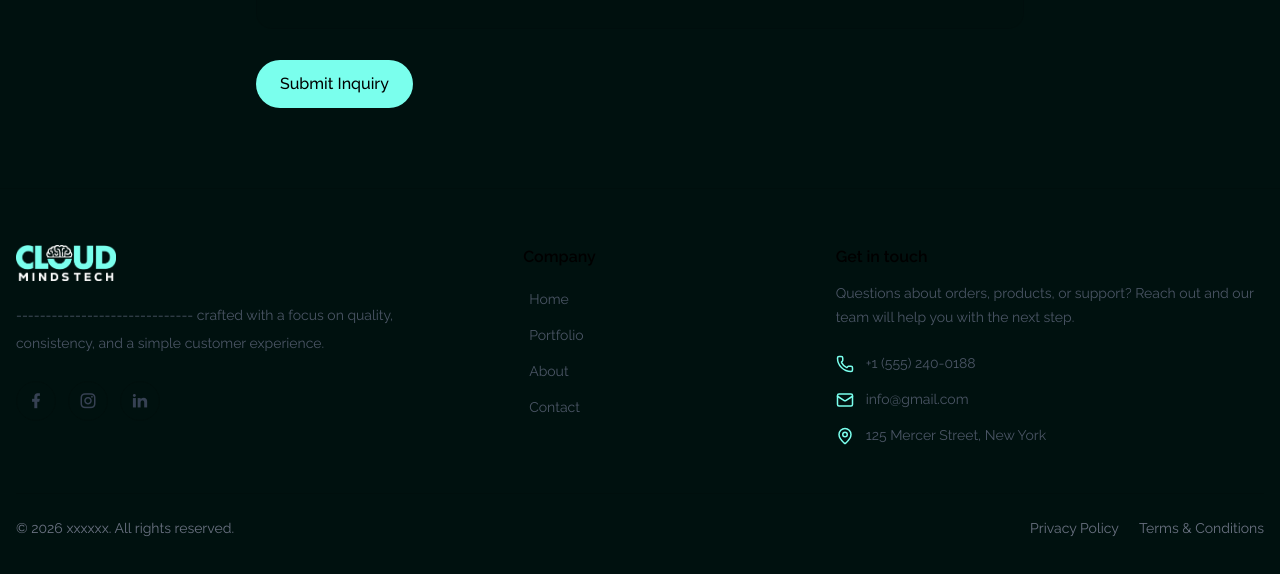
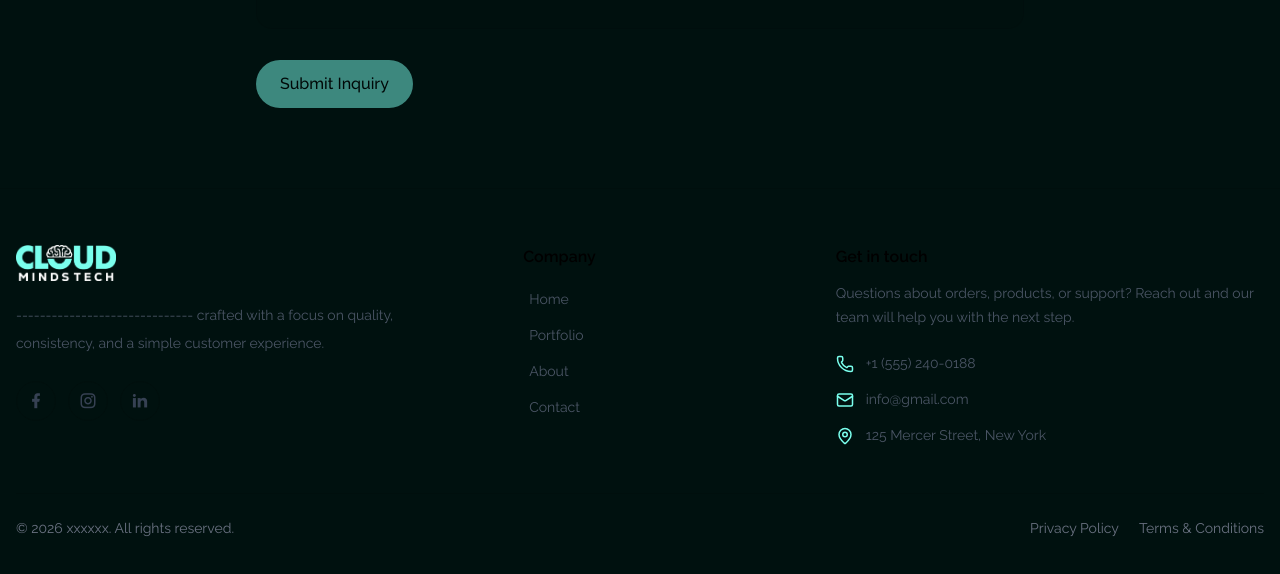
Before and after one commit to Aashir15/cloud, a Next.js app: page /contact in a window 1280 px wide. Shown: the part 1227-1801 px from the top of the page. Built offline with nearby package versions, Linux system fonts and the light colour scheme.

Commit message:
validation

```diff
--- a/app/contact/page.jsx
+++ b/app/contact/page.jsx
@@ -21,6 +21,20 @@ export default function Contact() {
 
     const handleSubmit = async (e) => {
         e.preventDefault();
+
+        if (
+            !form.name.trim() ||
+            !form.email.trim() ||
+            !form.message.trim()
+        ) {
+            setStatus("error");
+
+            setTimeout(() => {
+                setStatus("");
+            }, 4000);
+
+            return;
+        }
 
         setStatus("sending");
 
@@ -54,7 +68,16 @@ export default function Contact() {
             console.log(error);
             setStatus("error");
         }
+
+        setTimeout(() => {
+            setStatus("");
+        }, 4000);
     };
+
+    const isFormValid =
+        form.name.trim() !== "" &&
+        form.email.trim() !== "" &&
+        form.message.trim() !== "";
 
     return (
         <>
@@ -135,7 +158,12 @@ export default function Contact() {
                             <Button
                                 type="submit"
                                 text={status === "sending" ? "Sending..." : "Submit Inquiry"}
-                                disabled={status === "sending"}
+                                disabled={status === "sending" || !isFormValid}
+                                className={
+                                    status === "sending" || !isFormValid
+                                        ? "opacity-50 pointer-events-none"
+                                        : ""
+                                }
                             />
 
                             {status === "sending" && (
@@ -152,7 +180,7 @@ export default function Contact() {
 
                             {status === "error" && (
                                 <p className="text-sm text-red-500">
-                                    Something went wrong. Please try again.
+                                    Please fill all required fields correctly.
                                 </p>
                             )}
                         </form>
```
